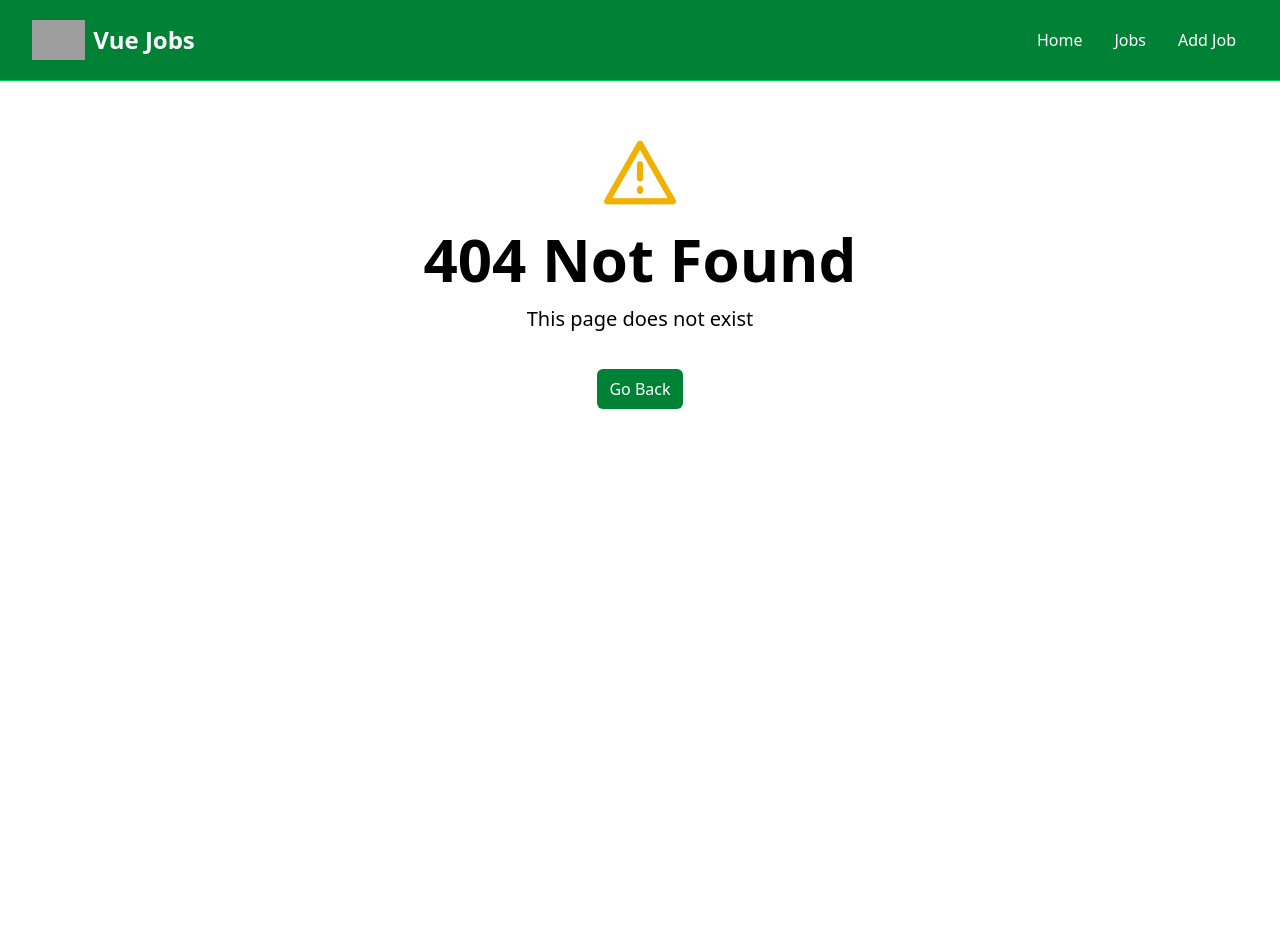
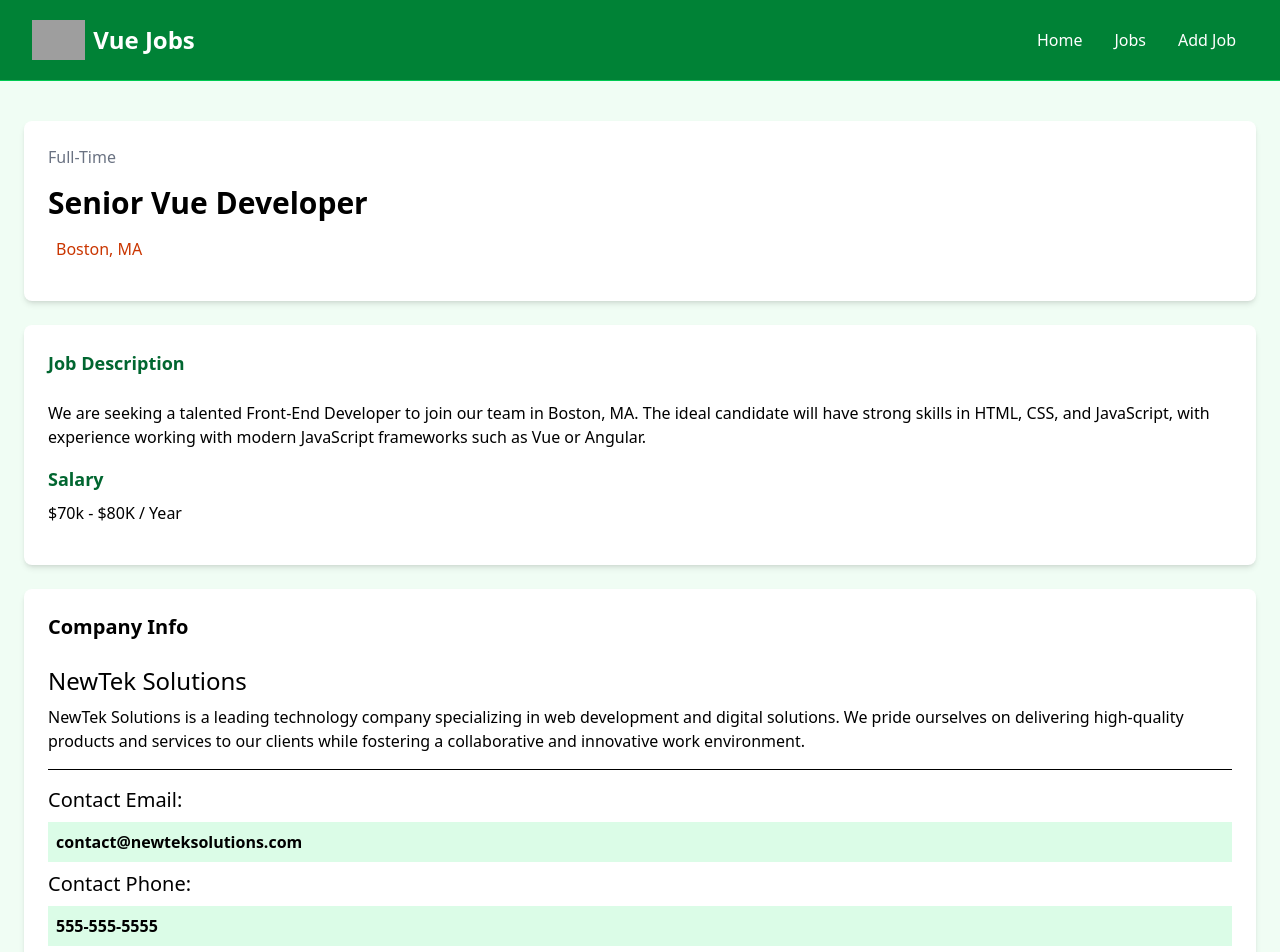
Before and after one commit to WasifRaza909/vue-jobs-app, a Vue app: page /jobs/1 in a window 1280 px wide. Before the commit this address had no page. Shown: the top 952 px of the page. Before the commit the page ends 800 px from the top, so only its background shows below. Built offline with nearby package versions, Linux system fonts and the light colour scheme; grey boxes are pictures that could not be loaded.

Commit message:
Added json-server, reactive, and vue-spinner for loading

```diff
--- a/src/components/JobListing.vue
+++ b/src/components/JobListing.vue
@@ -38,7 +38,7 @@
 
                 <button class="text-green-500 hover:text-green-600 mb-5">
                     <span @click="toggleFullDescription()">{{ !showFullDescription ? "Show more" : "Show less"
-                        }}</span>
+                    }}</span>
                 </button>
             </div>
 
@@ -51,7 +51,7 @@
                     <i class="pi pi-map-marker text-orange-700"></i>
                     {{ job.location }}
                 </div>
-                <RouterLink :to="`/job/${job.id}`"
+                <RouterLink :to="`/jobs/${job.id}`"
                     class="h-[36px] bg-green-500 hover:bg-green-600 text-white px-4 py-2 rounded-lg text-center text-sm">
                     Read More
                 </RouterLink>
--- a/src/components/JobListings.vue
+++ b/src/components/JobListings.vue
@@ -1,10 +1,9 @@
 <script setup>
-import jobData from '../jobs.json'
-import { ref, defineProps } from 'vue';
 import JobListing from './jobListing.vue';
 import { RouterLink } from 'vue-router';
-
-const jobs = ref(jobData)
+import { reactive, defineProps, onMounted } from 'vue';
+import PulseLoader from 'vue-spinner/src/PulseLoader.vue'
+import axios from 'axios'
 
 defineProps({
     limit: Number,
@@ -12,6 +11,23 @@
         type: Boolean,
         default: false
     },
+})
+
+const state = reactive({
+    jobs: [],
+    isLoading: true,
+})
+
+onMounted(async () => {
+    try {
+        const res = await axios.get('http://localhost:5000/jobs')
+        state.jobs = res.data;
+    } catch (error) {
+        console.log("Error fetching jobs", error)
+    } finally {
+        state.isLoading = false
+    }
+
 })
 </script>
 
@@ -21,8 +37,13 @@
             <h2 class="text-3xl font-bold text-green-500 mb-6 text-center">
                 Browse Jobs
             </h2>
-            <div class="grid grid-cols-1 gap-6 md:grid-cols-3">
-                <JobListing v-for="job in jobs.slice(0, limit || jobs.length)" :key="job.id" :job="job" />
+            <!-- Show Loading Spinner While loading is true -->
+            <div v-if="state.isLoading" class='text-center text-gray-500 py-6'>
+                <PulseLoader />
+            </div>
+            <!-- Show job lising which loading is completed -->
+            <div v-else class="grid grid-cols-1 gap-6 md:grid-cols-3">
+                <JobListing v-for="job in state.jobs.slice(0, limit || state.jobs.length)" :key="job.id" :job="job" />
             </div>
         </div>
     </section>
--- a/src/jobs.json
+++ b/src/jobs.json
@@ -1,4 +1,5 @@
-[
+{
+  "jobs": [
     {
       "id": 1,
       "title": "Senior Vue Developer",
@@ -84,3 +85,4 @@
       }
     }
   ]
+}
--- /dev/null
+++ b/src/jobs2.json
@@ -0,0 +1,86 @@
+[
+  {
+    "id": 1,
+    "title": "Senior Vue Developer",
+    "type": "Full-Time",
+    "description": "We are seeking a talented Front-End Developer to join our team in Boston, MA. The ideal candidate will have strong skills in HTML, CSS, and JavaScript, with experience working with modern JavaScript frameworks such as Vue or Angular.",
+    "location": "Boston, MA",
+    "salary": "$70K - $80K",
+    "company": {
+      "name": "NewTek Solutions",
+      "description": "NewTek Solutions is a leading technology company specializing in web development and digital solutions. We pride ourselves on delivering high-quality products and services to our clients while fostering a collaborative and innovative work environment.",
+      "contactEmail": "contact@teksolutions.com",
+      "contactPhone": "555-555-5555"
+    }
+  },
+  {
+    "id": 2,
+    "title": "Front-End Engineer (Vue)",
+    "type": "Full-Time",
+    "description": "Join our team as a Front-End Developer in sunny Miami, FL. We are looking for a motivated individual with a passion for crafting beautiful and responsive web applications. Experience with UI/UX design principles and a strong attention to detail are highly desirable.",
+    "location": "Miami, FL",
+    "salary": "$70K - $80K",
+    "company": {
+      "name": "Veneer Solutions",
+      "description": "Veneer Solutions is a creative agency specializing in digital design and development. Our team is dedicated to pushing the boundaries of creativity and innovation to deliver exceptional results for our clients.",
+      "contactEmail": "contact@loremipsum.com",
+      "contactPhone": "555-555-5555"
+    }
+  },
+  {
+    "id": 3,
+    "title": "Vue.js Developer",
+    "type": "Full-Time",
+    "description": "Are you passionate about front-end development? Join our team in vibrant Brooklyn, NY, and work on exciting projects that make a difference. We offer competitive compensation and a collaborative work environment where your ideas are valued.",
+    "location": "Brooklyn, NY",
+    "salary": "$70K - $80K",
+    "company": {
+      "name": "Dolor Cloud",
+      "description": "Dolor Cloud is a leading technology company specializing in digital solutions for businesses of all sizes. With a focus on innovation and customer satisfaction, we are committed to delivering cutting-edge products and services.",
+      "contactEmail": "contact@dolorsitamet.com",
+      "contactPhone": "555-555-5555"
+    }
+  },
+  {
+    "id": 4,
+    "title": "Vue Front-End Developer",
+    "type": "Part-Time",
+    "description": "Join our team as a Part-Time Front-End Developer in beautiful Pheonix, AZ. We are looking for a self-motivated individual with a passion for creating engaging user experiences. This position offers flexible hours and the opportunity to work remotely.",
+    "location": "Pheonix, AZ",
+    "salary": "$60K - $70K",
+    "company": {
+      "name": "Alpha Elite",
+      "description": "Alpha Elite is a dynamic startup specializing in digital marketing and web development. We are committed to fostering a diverse and inclusive workplace where creativity and innovation thrive.",
+      "contactEmail": "contact@adipisicingelit.com",
+      "contactPhone": "555-555-5555"
+    }
+  },
+  {
+    "id": 5,
+    "title": "Full Stack Vue Developer",
+    "type": "Full-Time",
+    "description": "Exciting opportunity for a Full-Time Front-End Developer in bustling Atlanta, GA. We are seeking a talented individual with a passion for building elegant and scalable web applications. Join our team and make an impact!",
+    "location": "Atlanta, GA",
+    "salary": "$90K - $100K",
+    "company": {
+      "name": "Browning Technologies",
+      "description": "Browning Technologies is a rapidly growing technology company specializing in e-commerce solutions. We offer a dynamic and collaborative work environment where employees are encouraged to think creatively and innovate.",
+      "contactEmail": "contact@consecteturadipisicing.com",
+      "contactPhone": "555-555-5555"
+    }
+  },
+  {
+    "id": 6,
+    "title": "Vue Native Developer",
+    "type": "Full-Time",
+    "description": "Join our team as a Front-End Developer in beautiful Portland, OR. We are looking for a skilled and enthusiastic individual to help us create innovative web solutions. Competitive salary and great benefits package available.",
+    "location": "Portland, OR",
+    "salary": "$100K - $110K",
+    "company": {
+      "name": "Port Solutions INC",
+      "description": "Port Solutions is a leading technology company specializing in software development and digital marketing. We are committed to providing our clients with cutting-edge solutions and our employees with a supportive and rewarding work environment.",
+      "contactEmail": "contact@ipsumlorem.com",
+      "contactPhone": "555-555-5555"
+    }
+  }
+]
--- a/src/router/index.js
+++ b/src/router/index.js
@@ -3,6 +3,7 @@
 import HomeView from "../views/HomeView.vue";
 import JobsView from "../views/JobsView.vue";
 import NotFoundView from "../views/NotFoundView.vue";
+import JobView from "../views/JobView.vue";
 
 const router = createRouter({
     history: createWebHistory(import.meta.env.BASE_URL),
@@ -14,11 +15,18 @@
         path: "/jobs",
         name: "jobs",
         component: JobsView
-    }, {
+    }
+        , {
+        path: '/jobs/:id',
+        name: "job",
+        component: JobView
+    }
+        , {
         path: "/:catchAll(.*)",
         name: "not-found",
         component: NotFoundView
-    }]
+    }
+    ]
 });
 
 export default router
--- /dev/null
+++ b/src/views/JobView.vue
@@ -0,0 +1,78 @@
+<script setup></script>
+
+<template>
+    <section class="bg-green-50">
+        <div class="container m-auto py-10 px-6">
+            <div class="grid grid-cols-1 md:grid-cols-70/30 w-full gap-6">
+                <main>
+                    <div class="bg-white p-6 rounded-lg shadow-md text-center md:text-left">
+                        <div class="text-gray-500 mb-4">Full-Time</div>
+                        <h1 class="text-3xl font-bold mb-4">Senior Vue Developer</h1>
+                        <div class="text-gray-500 mb-4 flex align-middle justify-center md:justify-start">
+                            <i class="fa-solid fa-location-dot text-lg text-orange-700 mr-2"></i>
+                            <p class="text-orange-700">Boston, MA</p>
+                        </div>
+                    </div>
+
+                    <div class="bg-white p-6 rounded-lg shadow-md mt-6">
+                        <h3 class="text-green-800 text-lg font-bold mb-6">
+                            Job Description
+                        </h3>
+
+                        <p class="mb-4">
+                            We are seeking a talented Front-End Developer to join our team
+                            in Boston, MA. The ideal candidate will have strong skills in
+                            HTML, CSS, and JavaScript, with experience working with modern
+                            JavaScript frameworks such as Vue or Angular.
+                        </p>
+
+                        <h3 class="text-green-800 text-lg font-bold mb-2">Salary</h3>
+
+                        <p class="mb-4">$70k - $80K / Year</p>
+                    </div>
+                </main>
+
+                <!-- Sidebar -->
+                <aside>
+                    <!-- Company Info -->
+                    <div class="bg-white p-6 rounded-lg shadow-md">
+                        <h3 class="text-xl font-bold mb-6">Company Info</h3>
+
+                        <h2 class="text-2xl">NewTek Solutions</h2>
+
+                        <p class="my-2">
+                            NewTek Solutions is a leading technology company specializing in
+                            web development and digital solutions. We pride ourselves on
+                            delivering high-quality products and services to our clients
+                            while fostering a collaborative and innovative work environment.
+                        </p>
+
+                        <hr class="my-4" />
+
+                        <h3 class="text-xl">Contact Email:</h3>
+
+                        <p class="my-2 bg-green-100 p-2 font-bold">
+                            contact@newteksolutions.com
+                        </p>
+
+                        <h3 class="text-xl">Contact Phone:</h3>
+
+                        <p class="my-2 bg-green-100 p-2 font-bold">555-555-5555</p>
+                    </div>
+
+                    <!-- Manage -->
+                    <div class="bg-white p-6 rounded-lg shadow-md mt-6">
+                        <h3 class="text-xl font-bold mb-6">Manage Job</h3>
+                        <a href="add-job.html"
+                            class="bg-green-500 hover:bg-green-600 text-white text-center font-bold py-2 px-4 rounded-full w-full focus:outline-none focus:shadow-outline mt-4 block">Edit
+                            Job</a>
+                        <button
+                            class="bg-red-500 hover:bg-red-600 text-white font-bold py-2 px-4 rounded-full w-full focus:outline-none focus:shadow-outline mt-4 block">
+                            Delete Job
+                        </button>
+                    </div>
+                </aside>
+            </div>
+        </div>
+    </section>
+</template>
```
Also changed, not shown: package.json (+6 -2 lines), 1 other file (tests, documents, lock files or other folders). Lines whose indentation alone changed are shown as unchanged.
